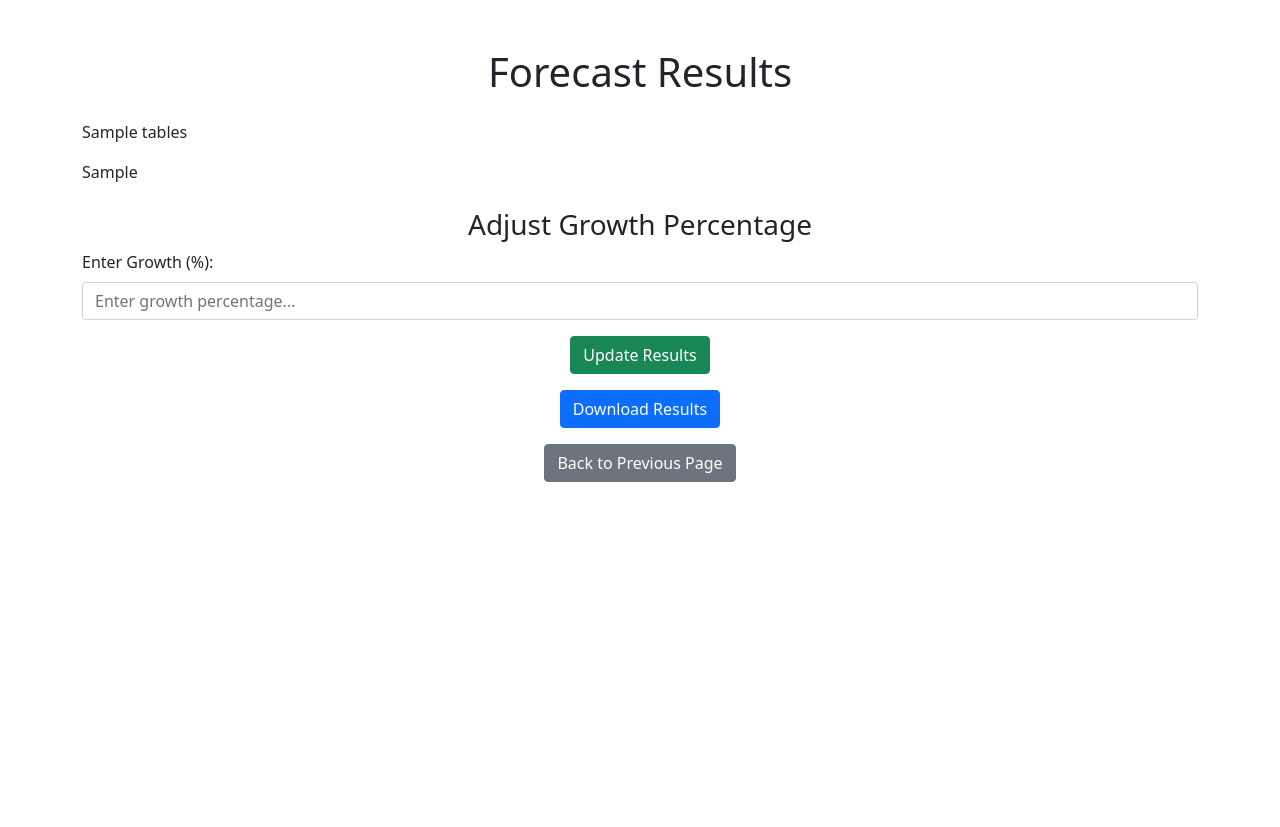
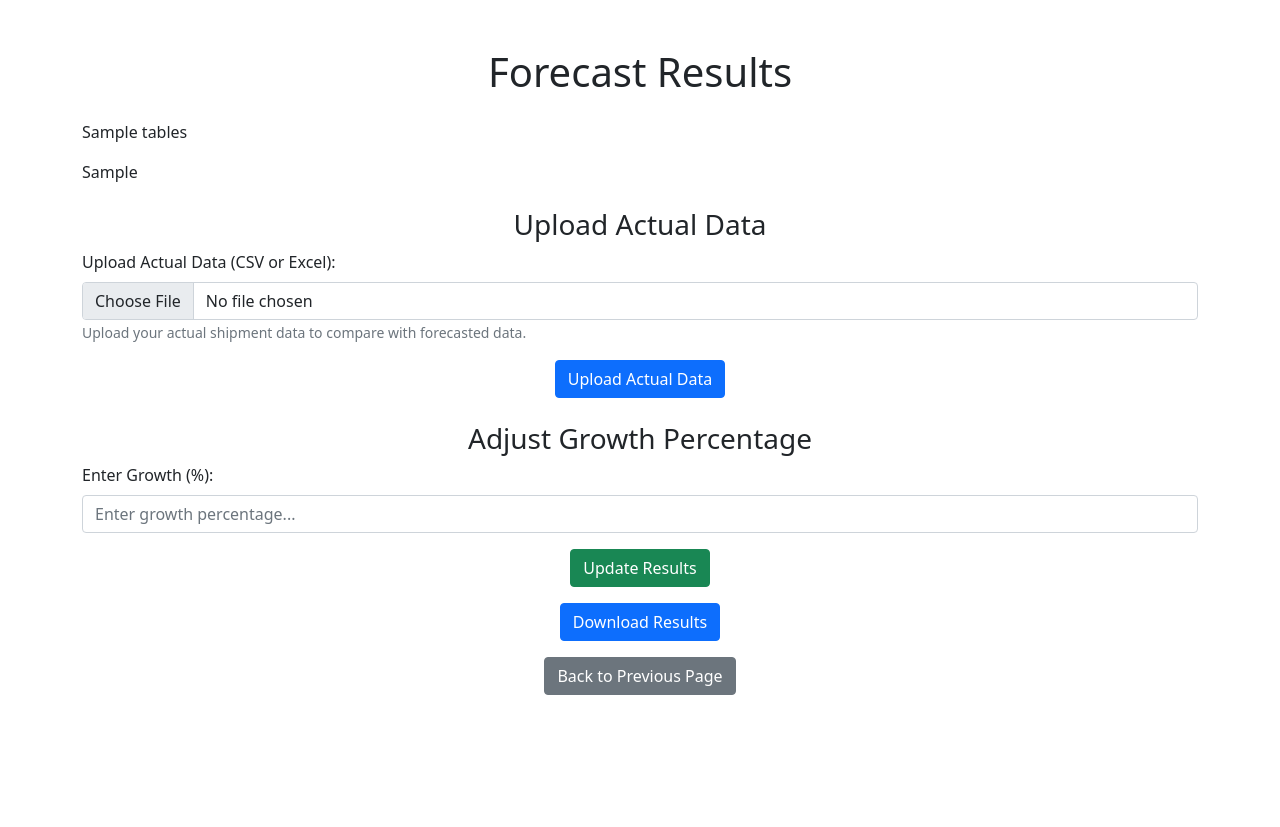
Before and after one commit to andifirman/forecasting-dashboard-prophet, a Flask app: template templates/result.html in a window 1280 px wide. Shown: the top 827 px of the page. Before the commit the page ends 482 px from the top, so only its background shows below. Run offline with Flask 3, Linux system fonts and the light colour scheme; the template is opened without the code that fills it: most values are stand-ins (such as "Sample title", 1, 10 or a date in 2020).

Commit message:
Add comparison with actual data

```diff
--- a/app.py
+++ b/app.py
@@ -287,18 +287,178 @@ def analyze():
                            graph_html=graph_html)
 
 
+@app.route('/compare-forecast-actual', methods=['POST'])
+def compare_forecast_actual():
+    global result_df, base_forecast_df, forecast_data, actual_data  # Akses base_forecast_df dan forecast_data
+
+    if base_forecast_df is None or base_forecast_df.empty:
+        return jsonify({'error': 'No base forecast data available. Please run analysis first.'}), 400
+
+    # Pastikan forecast_data memiliki tipe datetime pada kolom Date
+    forecast_data['Date'] = pd.to_datetime(forecast_data['Date'], errors='coerce')
+
+    # Ambil data aktual Desember dari form input
+    try:
+        actual_data_file = request.files['actual_data']
+        if actual_data_file.filename == '':
+            return "No file selected for actual data", 400
+
+        if actual_data_file.filename.endswith('.csv'):
+            actual_data = pd.read_csv(actual_data_file)
+        elif actual_data_file.filename.endswith('.xlsx'):
+            actual_data = pd.read_excel(actual_data_file)
+        else:
+            return "Invalid file format. Please upload a CSV or Excel file.", 400
+    except Exception as e:
+        return f"Error reading actual data file: {e}", 400
+
+    # Pastikan kolom 'DATE' dan 'Connote' ada dalam data aktual
+    if 'DATE' not in actual_data.columns or 'Connote' not in actual_data.columns:
+        return "Missing required columns in actual data file (DATE, Connote).", 400
+
+    # Pastikan format data aktualnya benar
+    actual_data['DATE'] = pd.to_datetime(actual_data['DATE'], errors='coerce')
+    actual_data = actual_data.rename(columns={"DATE": "Date", "Connote": "Actual Shipments"})
+
+    # Debugging: Periksa data aktual
+    # print("Actual data preview before grouping:", actual_data.head())
+
+    # Kelompokkan data aktual berdasarkan Date dan Origin City
+    actual_data_grouped = actual_data.groupby(['Date', 'Origin City'], as_index=False)['Actual Shipments'].sum()
+
+    # Debugging: Periksa hasil pengelompokan data aktual
+    # print("Actual data preview after grouping:", actual_data_grouped.head())
+
+    # Filter data aktual hanya untuk kota-kota yang ada di forecast_data
+    actual_data_grouped = actual_data_grouped[actual_data_grouped['Origin City'].isin(forecast_data['Origin City'].unique())]
+
+    # Gabungkan data forecast dan actual
+    combined_data = pd.merge(
+        forecast_data,
+        actual_data_grouped,
+        on=['Date', 'Origin City'],
+        how='left'
+    )
+
+    # Debugging: Periksa hasil penggabungan
+    # print("Combined forecast and actual data preview:", combined_data.head())
+
+    # Membuat grafik dengan dropdown menu
+    fig = go.Figure()
+
+    # Tambahkan trace untuk "All Origin Cities"
+    all_forecast = combined_data.groupby('Date')['Forecasted Shipments'].sum().reset_index()
+    all_actual = combined_data.groupby('Date')['Actual Shipments'].sum().reset_index()
+
+    fig.add_trace(go.Scatter(
+        x=all_forecast['Date'],
+        y=all_forecast['Forecasted Shipments'],
+        mode='lines+markers',
+        name='All Origin Cities (Forecast)',
+        visible=True,
+        hovertemplate=("Date=%{x|%b %d, %Y}<br>"
+                       "Total Forecasted Shipments=%{y:,}<extra></extra>")
+    ))
+
+    fig.add_trace(go.Scatter(
+        x=all_actual['Date'],
+        y=all_actual['Actual Shipments'],
+        mode='lines+markers',
+        name='All Origin Cities (Actual)',
+        visible=True,
+        line=dict(dash='dot'),
+        hovertemplate=("Date=%{x|%b %d, %Y}<br>"
+                       "Total Actual Shipments=%{y:,}<extra></extra>")
+    ))
+
+    # Tambahkan trace untuk setiap Origin City
+    for city in forecast_data['Origin City'].unique():
+        city_forecast = combined_data[combined_data['Origin City'] == city]
+        fig.add_trace(go.Scatter(
+            x=city_forecast['Date'],
+            y=city_forecast['Forecasted Shipments'],
+            mode='lines+markers',
+            name=f"{city} (Forecast)",
+            visible=False,
+            hovertemplate=("Origin City=%{name}<br>"
+                           "Date=%{x|%b %d, %Y}<br>"
+                           "Forecasted Shipments=%{y:,}<extra></extra>")
+        ))
+
+        fig.add_trace(go.Scatter(
+            x=city_forecast['Date'],
+            y=city_forecast['Actual Shipments'],
+            mode='lines+markers',
+            name=f"{city} (Actual)",
+            visible=False,
+            line=dict(dash='dot'),
+            hovertemplate=("Origin City=%{name}<br>"
+                           "Date=%{x|%b %d, %Y}<br>"
+                           "Actual Shipments=%{y:,}<extra></extra>")
+        ))
+
+    # Buat dropdown menu untuk memilih Origin City
+    buttons = []
+    # Tombol untuk "All Origin Cities"
+    buttons.append(dict(
+        label='All Origin Cities',
+        method='update',
+        args=[{'visible': [True, True] + [False] * (2 * len(forecast_data['Origin City'].unique()))},
+              {'title': "Forecast vs Actual Shipments for All Origin Cities"}]
+    ))
+
+    # Tombol untuk setiap Origin City
+    for i, city in enumerate(forecast_data['Origin City'].unique()):
+        visibility = [False, False] + [False] * (2 * len(forecast_data['Origin City'].unique()))
+        visibility[2 + 2 * i] = True  # Forecast trace untuk kota tersebut
+        visibility[2 + 2 * i + 1] = True  # Actual trace untuk kota tersebut
+        buttons.append(dict(
+            label=city,
+            method='update',
+            args=[{'visible': visibility},
+                  {'title': f"Forecast vs Actual Shipments for {city}"}]
+        ))
+
+    # Perbarui layout untuk dropdown menu
+    fig.update_layout(
+        updatemenus=[dict(
+            active=0,
+            buttons=buttons,
+            x=0.5,
+            xanchor='center',
+            y=1.15,
+            yanchor='top'
+        )],
+        title="Forecast vs Actual Shipments for All Origin Cities",
+        xaxis_title="Date",
+        yaxis_title="Shipments",
+        legend_title="Origin City",
+        uniformtext_minsize=10,
+        uniformtext_mode='hide',
+        yaxis=dict(tickformat=',.0f')
+    )
+
+    # Konversi grafik ke HTML
+    graph_html = fig.to_html(full_html=False)
+
+    # Kirim data tabel dan grafik ke frontend
+    updated_table = result_df.to_html(classes='table table-striped', index=False)
+    return jsonify({'updated_table': updated_table, 'graph_html': graph_html})
 
 
 @app.route('/update-growth', methods=['POST'])
 def update_growth():
     global result_df, base_forecast_df, forecast_data  # Akses base_forecast_df dan forecast_data
 
+    # Debugging: Periksa base_forecast_df
     if base_forecast_df is None or base_forecast_df.empty:
+        print("Error: base_forecast_df is empty or None")
         return jsonify({'error': 'No base forecast data available. Please run analysis first.'}), 400
 
     try:
         # Ambil input growth dari pengguna
         growth = float(request.form['growth'])
+        print("Received growth input:", growth)  # Debugging
     except ValueError:
         return jsonify({'error': 'Invalid growth value'}), 400
 
@@ -311,13 +471,32 @@ def update_growth():
         result_df['Desember'] = (base_forecast_df['Desember'] * (1 + growth / 100)).round()
         result_df['Growth %'] = ((result_df['Desember'] - base_forecast_df['November']) / base_forecast_df['November']) * 100
 
+        # Debugging: Periksa result_df
+        print("Updated result_df preview:", result_df.head())
+
         # Format kolom untuk tampilan tabel
         result_df['Desember'] = result_df['Desember'].apply(lambda x: f"{int(x):,}")  # Format tanpa koma desimal
         result_df['Growth %'] = result_df['Growth %'].apply(lambda x: f"{x:.2f}%" if pd.notnull(x) else "N/A")
 
-        # Pastikan kolom `Initial Shipments` ada di forecast_data
-        if 'Initial Shipments' not in forecast_data.columns:
-            forecast_data['Initial Shipments'] = forecast_data['Forecasted Shipments']
+        # Debugging: Periksa forecast_data
+        print("Columns in forecast_data before updating growth:", forecast_data.columns)
+
+        # Pastikan kolom `Actual Shipments` ada di forecast_data
+        if 'Actual Shipments' not in forecast_data.columns:
+            print("Column 'Actual Shipments' not found. Re-adding actual data...")
+
+            # Gabungkan kembali data aktual jika hilang
+            actual_data_grouped = actual_data.groupby(['Date', 'Origin City'], as_index=False)['Actual Shipments'].sum()
+            forecast_data = pd.merge(
+                forecast_data,
+                actual_data_grouped,
+                on=['Date', 'Origin City'],
+                how='left'
+            )
+
+        # Debugging: Periksa setelah penggabungan ulang
+        print("Columns in forecast_data after re-adding actual data:", forecast_data.columns)
+        print("Preview of forecast_data after re-adding actual data:", forecast_data.head())
 
         # Resetkan Forecasted Shipments ke nilai awal sebelum growth
         forecast_data['Forecasted Shipments'] = forecast_data['Initial Shipments'] * (1 + growth / 100)
@@ -325,31 +504,53 @@ def update_growth():
         # Update `Forecasted Shipments` berdasarkan growth dengan pembulatan
         forecast_data['Forecasted Shipments'] = (forecast_data['Initial Shipments'] * (1 + growth / 100)).round()
 
+        # Debugging: Periksa forecast_data
+        print("Updated forecast_data preview:", forecast_data.head())
+
         # Membuat grafik baru dengan Dropdown Menu
         fig = go.Figure()
 
         # Grafik untuk All Origin City
-        all_cities_data = forecast_data.groupby('Date')['Forecasted Shipments'].sum().reset_index()
+        all_forecast = forecast_data.groupby('Date')['Forecasted Shipments'].sum().reset_index()
+        all_actual = forecast_data.groupby('Date')['Actual Shipments'].sum().reset_index()
+
+        # Debugging: Periksa data All Origin Cities
+        print("All Origin Cities Forecast preview:", all_forecast.head())
+        print("All Origin Cities Actual preview:", all_actual.head())
+
+        # Tambahkan trace untuk Forecasted Shipments
         fig.add_trace(go.Scatter(
-            x=all_cities_data['Date'],
-            y=all_cities_data['Forecasted Shipments'],
+            x=all_forecast['Date'],
+            y=all_forecast['Forecasted Shipments'],
             mode='lines+markers',
-            name='All Origin City',
-            visible=True,  # Menampilkan grafik untuk All Origin City
+            name='All Origin Cities (Forecast)',
+            visible=True,
             hovertemplate=("Date=%{x|%b %d, %Y}<br>"
                            "Total Forecasted Shipments=%{y:,}<extra></extra>")
         ))
 
-        # Menambahkan trace untuk setiap kota
+        # Tambahkan trace untuk Actual Shipments
+        fig.add_trace(go.Scatter(
+            x=all_actual['Date'],
+            y=all_actual['Actual Shipments'],
+            mode='lines+markers',
+            name='All Origin Cities (Actual)',
+            visible=True,
+            line=dict(dash='dot'),
+            hovertemplate=("Date=%{x|%b %d, %Y}<br>"
+                           "Total Actual Shipments=%{y:,}<extra></extra>")
+        ))
+
+        # Tambahkan trace untuk setiap kota
         for city in forecast_data['Origin City'].unique():
-            city_data = forecast_data[forecast_data['Origin City'] == city]
+            city_forecast = forecast_data[forecast_data['Origin City'] == city]
             fig.add_trace(go.Scatter(
-                x=city_data['Date'],
-                y=city_data['Forecasted Shipments'],
+                x=city_forecast['Date'],
+                y=city_forecast['Forecasted Shipments'],
                 mode='lines+markers',
-                name=city,
-                visible=False,  # Semua trace di-hide awalnya
-                customdata=city_data[['Origin City']],  # Tambahkan Origin City sebagai custom data
+                name=f"{city} (Forecast)",
+                visible=False,
+                customdata=city_forecast[['Origin City']],
                 hovertemplate=(
                     "Origin City=%{customdata[0]}<br>"
                     "Date=%{x|%b %d, %Y}<br>"
@@ -357,41 +558,23 @@ def update_growth():
                 )
             ))
 
-        # Membuat dropdown menu
-        buttons = []
-        buttons.append(dict(label='All Origin Cities',
-                            method='update',
-                            args=[{'visible': [True] + [False] * len(forecast_data['Origin City'].unique())},
-                                  {'title': "Forecasted Shipments for All Origin Cities"}]))
-
-        for i, city in enumerate(forecast_data['Origin City'].unique()):
-            visibility = [False] * (len(forecast_data['Origin City'].unique()) + 1)
-            visibility[i + 1] = True  # Set hanya trace yang sesuai terlihat
-            buttons.append(dict(
-                label=city,
-                method='update',
-                args=[{'visible': visibility},
-                      {'title': f"Forecasted Shipments for {city}"}]
+            city_actual = forecast_data[forecast_data['Origin City'] == city]
+            fig.add_trace(go.Scatter(
+                x=city_actual['Date'],
+                y=city_actual['Actual Shipments'],
+                mode='lines+markers',
+                name=f"{city} (Actual)",
+                visible=False,
+                line=dict(dash='dot'),
+                customdata=city_actual[['Origin City']],
+                hovertemplate=(
+                    "Origin City=%{customdata[0]}<br>"
+                    "Date=%{x|%b %d, %Y}<br>"
+                    "Actual Shipments=%{y:,}<extra></extra>"
+                )
             ))
 
-        # Menambahkan menu dropdown ke layout
-        fig.update_layout(
-            updatemenus=[dict(
-                active=0,
-                buttons=buttons,
-                x=0.5,  # Posisikan di tengah secara horizontal
-                xanchor='center',
-                y=1.02,  # Letakkan tepat di bawah judul
-                yanchor='bottom'
-            )],
-            title="Forecasted Shipments per Origin City (Desember 2024)",
-            xaxis_title="Date",
-            yaxis_title="Forecasted Shipments",
-            legend_title="Origin City",
-            uniformtext_minsize=10,
-            uniformtext_mode='hide',
-            yaxis=dict(tickformat=',.0f')
-        )
+        # Dropdown menu (sama seperti sebelumnya)
 
         # Konversi grafik ke HTML
         graph_html = fig.to_html(full_html=False)
@@ -401,8 +584,9 @@ def update_growth():
         return jsonify({'updated_table': updated_table, 'graph_html': graph_html})
 
     except Exception as e:
-        # Tangani error yang terjadi
+        print("Error occurred:", str(e))  # Debugging: Cetak pesan error
         return jsonify({'error': str(e)}), 500
+
 
 
 
--- a/templates/result.html
+++ b/templates/result.html
@@ -10,7 +10,7 @@
   <!-- jQuery -->
   <script src="https://ajax.googleapis.com/ajax/libs/jquery/3.6.0/jquery.min.js"></script>
   <style>
-    body{
+    body {
       padding-bottom: 20vh;
     }
 
@@ -34,6 +34,16 @@
     .graph-container {
       margin-top: 30px;
     }
+
+    /* Styling untuk spinner loading */
+    #loading {
+      display: none;
+      text-align: center;
+      margin-top: 20px;
+    }
+    #loading .spinner-border {
+      margin-top: 10px;
+    }
   </style>
 </head>
 <body>
@@ -49,26 +59,23 @@
 
     <!-- Menampilkan grafik Plotly -->
     <div id="graph_container">
-      {{ graph_html |safe }}
+      {{ graph_html | safe }}
     </div>
 
-
     <!-- Form untuk Upload Data Aktual -->
-    <!-- <div class="mt-4">
+    <div class="mt-4">
       <h3 class="text-center">Upload Actual Data</h3>
       <form id="actual-data-form" enctype="multipart/form-data">
         <div class="mb-3">
-          <label for="actual_file" class="form-label">Upload Actual Data (CSV or Excel):</label>
-          <input type="file" class="form-control" id="actual_file" name="actual_file" accept=".csv, .xlsx" required> -->
-          <!-- <small class="form-text text-muted">Upload your actual shipment data to compare with forecasted data.</small> -->
-        <!-- </div>
+          <label for="actual_data" class="form-label">Upload Actual Data (CSV or Excel):</label>
+          <input type="file" class="form-control" id="actual_data" name="actual_data" accept=".csv, .xlsx" required>
+          <small class="form-text text-muted">Upload your actual shipment data to compare with forecasted data.</small>
+        </div>
         <div class="text-center">
           <button type="submit" class="btn btn-primary">Upload Actual Data</button>
         </div>
       </form>
-    </div> -->
-
-
+    </div>
 
     <!-- Form untuk Mengatur Growth -->
     <div class="mt-4">
@@ -84,12 +91,6 @@
       </form>
     </div>
 
-
-
-
-
-
-
     <!-- Tombol Download -->
     <div class="text-center mt-3">
       <a href="/download/forecast_results.csv" class="btn btn-primary">Download Results</a>
@@ -99,12 +100,16 @@
     <div class="text-center mt-3">
       <a href="/" class="btn btn-secondary">Back to Previous Page</a>
     </div>
+
+    <!-- Loading Spinner -->
+    <div id="loading">
+      <div class="spinner-border" role="status">
+        <span class="visually-hidden">Loading...</span>
+      </div>
+      <p>Processing your data, please wait...</p>
     </div>
 
-
-
-
-
+  </div>
 
   <script>
     // JavaScript untuk update tabel berdasarkan growth
@@ -144,21 +149,25 @@
 
       // Ambil file data aktual
       const formData = new FormData();
-          const actualFile = $("#actual_file")[0].files[0];
+      const actualFile = $("#actual_data")[0].files[0];  // Mengubah ID menjadi 'actual_data'
       if (!actualFile) {
         alert("Please upload an actual data file.");
         return;
       }
-          formData.append("actual_file", actualFile);
+      formData.append("actual_data", actualFile);  // Mengirim dengan nama 'actual_data'
+
+      // Menampilkan loading spinner
+      $("#loading").show();
 
       // Kirim data ke server
       $.ajax({
-              url: "/upload-actual",
+        url: "/compare-forecast-actual",  // Gunakan endpoint baru untuk perbandingan
         type: "POST",
         data: formData,
         processData: false,
         contentType: false,
         success: function(response) {
+          $("#loading").hide();  // Sembunyikan spinner
           if (response.graph_html) {
             // Perbarui grafik dengan HTML baru
             $("#graph_container").html(response.graph_html);
@@ -167,6 +176,7 @@
           }
         },
         error: function(xhr) {
+          $("#loading").hide();  // Sembunyikan spinner
           alert("Error: " + xhr.status + " - " + xhr.statusText);
         }
       });
```
Lines whose indentation alone changed are shown as unchanged.
